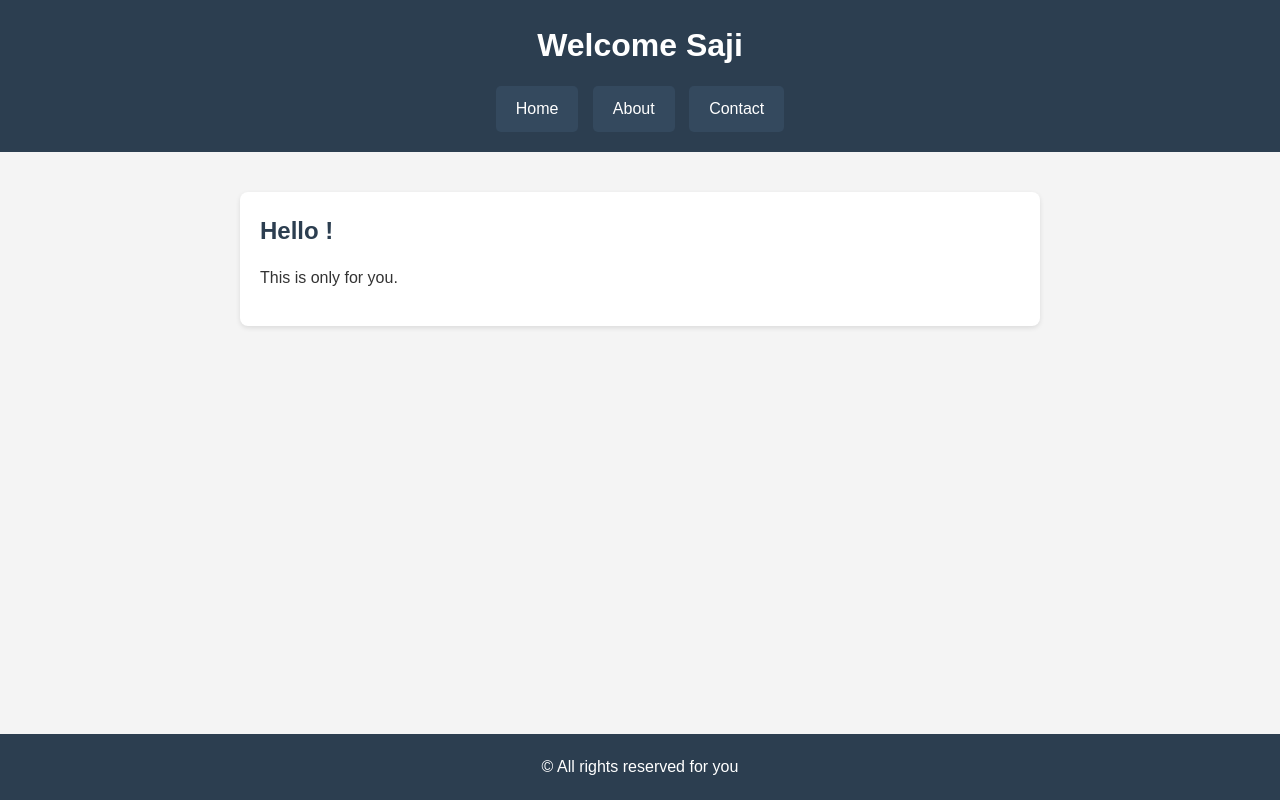
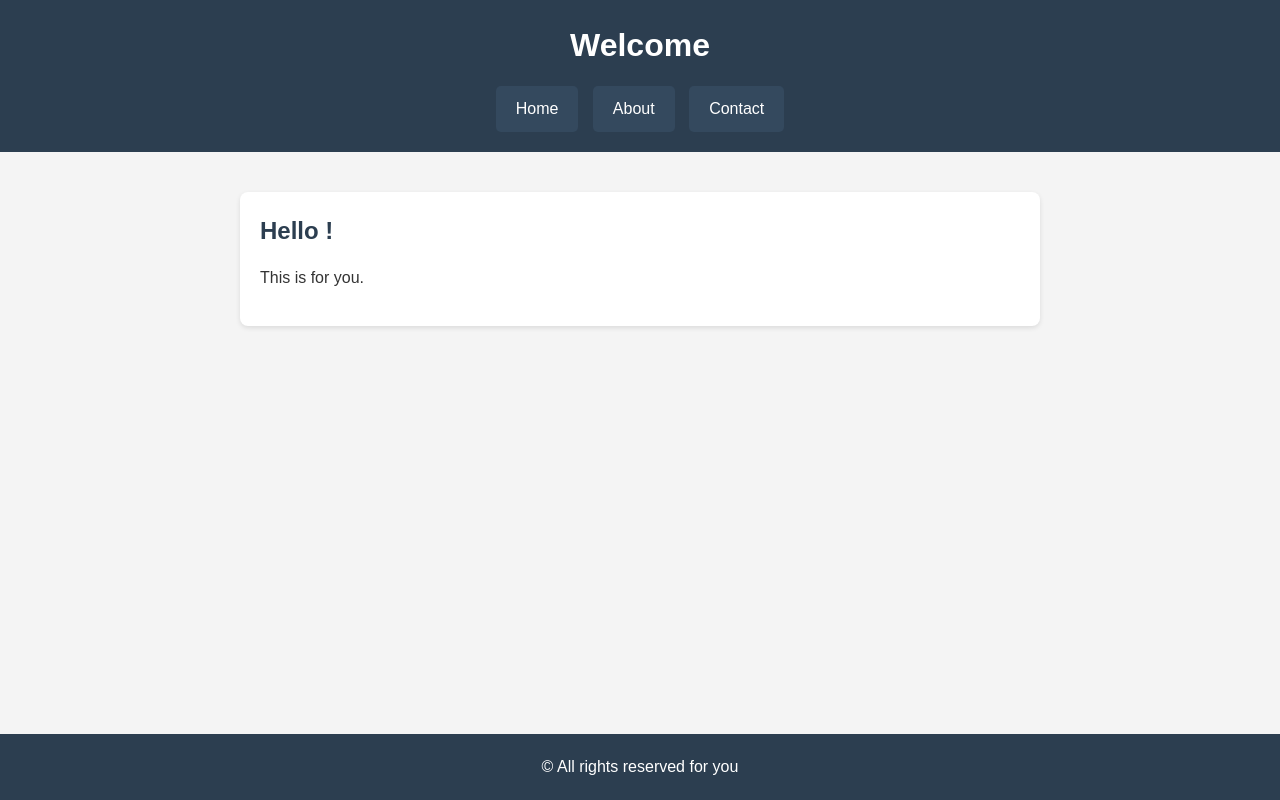
Before and after one commit to dmodrn/localwebsite, a plain HTML site: page index.html in a window 1280 px wide. Drawn offline with Linux system fonts and the light colour scheme.

Commit message:
Update index.html

```diff
--- a/index.html
+++ b/index.html
@@ -3,12 +3,12 @@
 <head>
     <meta charset="UTF-8">
     <meta name="viewport" content="width=device-width, initial-scale=1.0">
-    <title>Welcome My Love</title>
+    <title>Welcome</title>
     <link rel="stylesheet" href="style.css">
 </head>
 <body>
     <header>
-        <h1>Welcome Saji </h1>
+        <h1>Welcome </h1>
         <nav>
             <a href="index.html">Home</a>
             <a href="about.html">About</a>
@@ -19,7 +19,7 @@
     <main>
         <section>
             <h2>Hello !</h2>
-            <p>This is only for you.</p>
+            <p>This is for you.</p>
 
         </section>
     </main>
```
